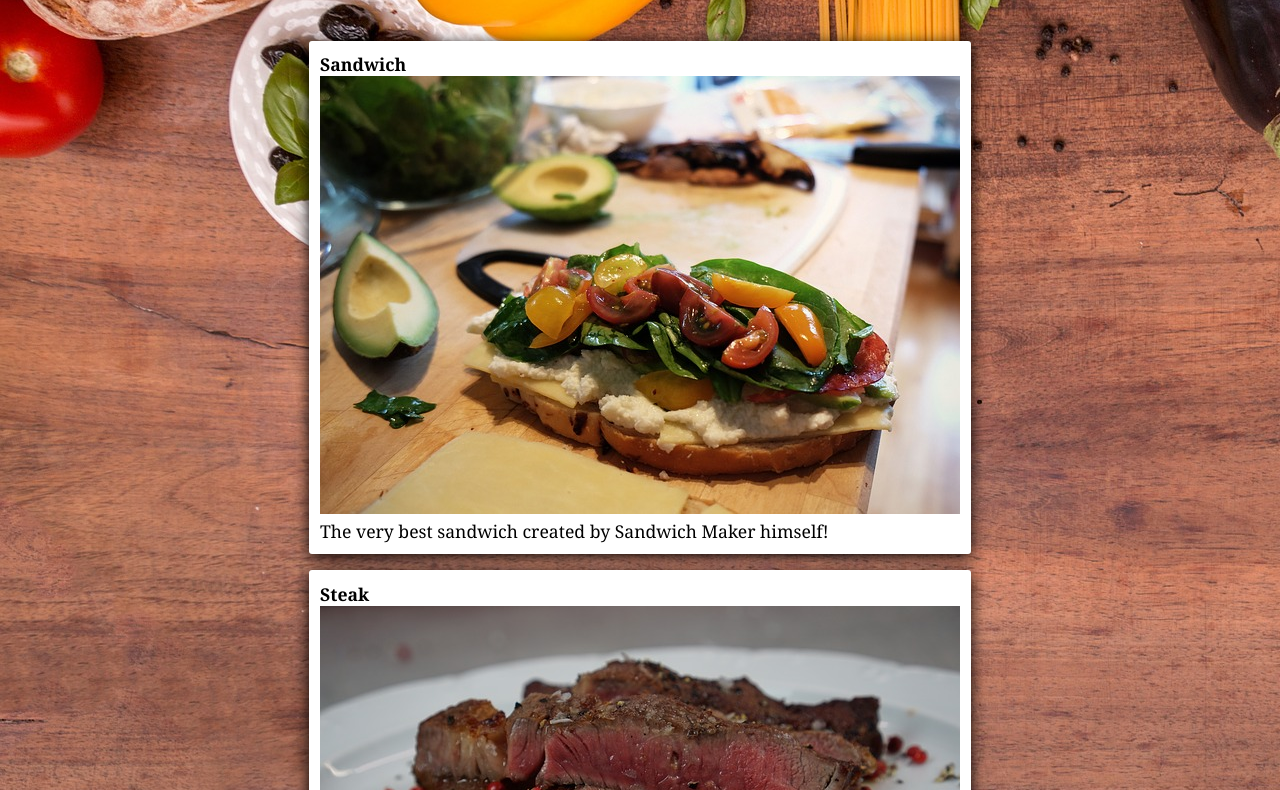
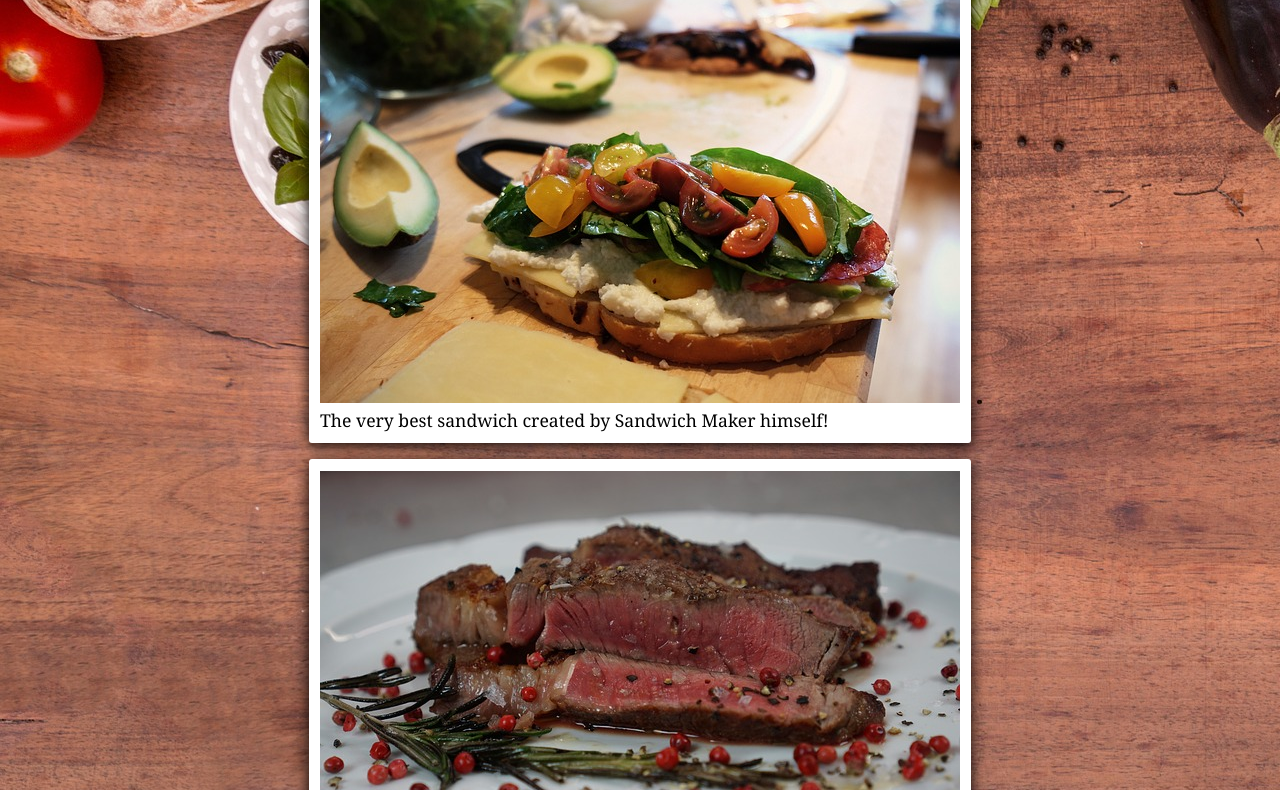
Before and after one commit to andrewr224/Lamuella, a website built with webpack: page dist/index.html in a window 1280 px wide. Shown: the part 354-1144 px from the top of the page. Built offline with nearby package versions, Linux system fonts and the light colour scheme.

Commit message:
Move menu rendering to JS :umbrella:

```diff
--- a/src/index.js
+++ b/src/index.js
@@ -1 +1,4 @@
-console.log('Initial setup complete.');
+import renderer from './renderer';
+import menu     from './menu';
+
+renderer.addMenu(menu);
--- /dev/null
+++ b/src/menu.js
@@ -0,0 +1,22 @@
+const menu = [
+  {
+    'name': 'Sandwich',
+    'desc': 'The very best sandwich created by Sandwich Maker himself!',
+    'imgs': 'assets/sandwich.jpg',
+    'imga': 'Gorgeous sandwich'
+  },
+  {
+    'name': 'Steak',
+    'desc': 'Supreme steak of a perfectly normal beast.',
+    'imgs': 'assets/steak.jpg',
+    'imga': 'Juicy steak'
+  },
+  {
+    'name': 'Pizza',
+    'desc': 'Pizza. What else should we add?',
+    'imgs': 'assets/pizza.jpg',
+    'imga': 'Delicious Pizza'
+  }
+];
+
+export default menu;
--- /dev/null
+++ b/src/renderer.js
@@ -0,0 +1,47 @@
+const renderer = (() => {
+  const container = document.querySelector('#content');
+
+  let addContent = (content) => {
+    container.appendChild(content);
+  };
+
+  let buildItem = (item) => {
+    let box = document.createElement('div');
+    box.classList.add('item');
+
+    let title = document.createElement('h4');
+    let desc  = document.createElement('p');
+    let img   = document.createElement('img');
+
+    title.textContent = item['title'];
+    desc.textContent  = item['desc'];
+    img.src           = item['imgs'];
+    img.alt           = item['imga'];
+
+    box.appendChild(title);
+    box.appendChild(img);
+    box.appendChild(desc);
+
+    return box;
+  };
+
+  let addMenu = (menu) => {
+    let head = document.createElement('h3');
+    head.textContent = "Today's menu:";
+
+    addContent(head);
+
+    let menuContainer = document.createElement('div');
+    menuContainer.classList.add('menu');
+
+    menu.forEach(item => {
+      menuContainer.appendChild(buildItem(item));
+    });
+
+    addContent(menuContainer);
+  };
+
+  return { addMenu };
+})();
+
+export default renderer;
```
Also changed, not shown: dist/bundle.js, dist/index.html, dist/main.css.
